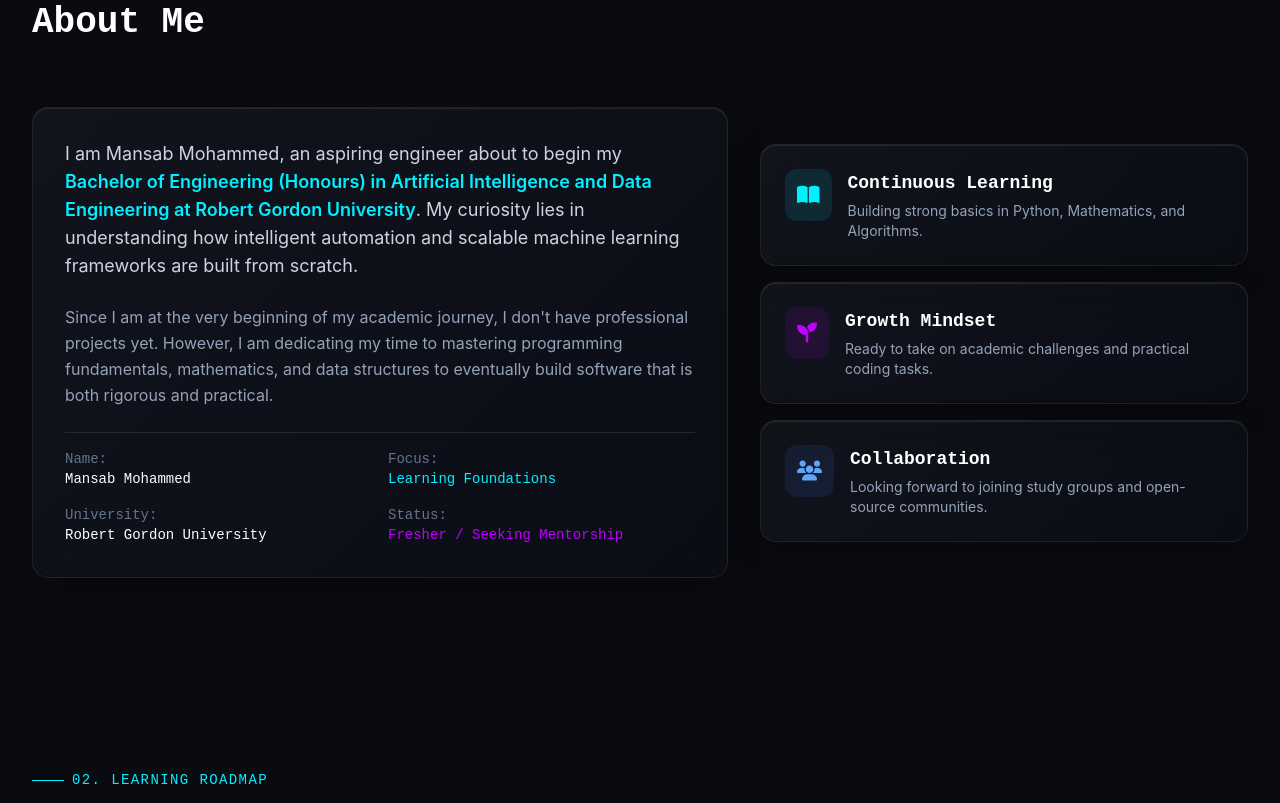
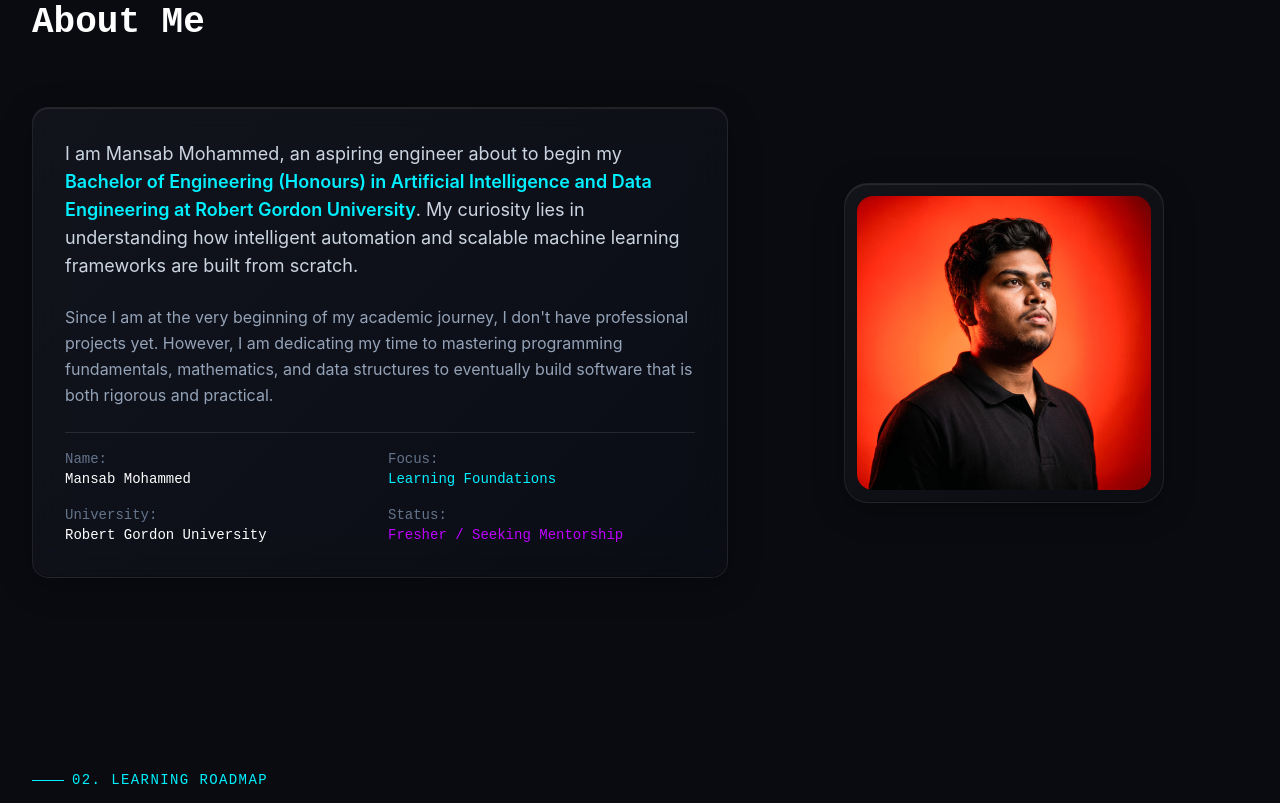
Before and after one commit to mansab29/my-portfolio, a plain HTML site: page index.html in a window 1280 px wide. Shown: the part 929-1732 px from the top of the page. Drawn offline with nearby package versions, Linux system fonts and the light colour scheme.

Commit message:
Update index.html

```diff
--- a/index.html
+++ b/index.html
@@ -75,13 +75,11 @@
             overflow: hidden;
             transform: translate3d(0, 0, 0);
             backface-visibility: hidden;
-            /* Ultra-smooth easing for fluid feel */
             transition: transform 0.5s cubic-bezier(0.25, 1, 0.5, 1),
                         border-color 0.5s cubic-bezier(0.25, 1, 0.5, 1),
                         box-shadow 0.5s cubic-bezier(0.25, 1, 0.5, 1);
         }
 
-        /* Moving Light Reflection (Liquid Glass Specular Highlight) */
         .glass-panel::before {
             content: '';
             position: absolute;
@@ -117,13 +115,11 @@
             transform: scale(0.95) translateY(0) !important;
         }
 
-        /* --- FLUID SPRING BUTTONS --- */
         .magnetic {
-            transition: transform 0.4s cubic-bezier(0.34, 1.56, 0.64, 1); /* Spring physics */
+            transition: transform 0.4s cubic-bezier(0.34, 1.56, 0.64, 1);
             will-change: transform;
         }
 
-        /* --- FLUID BACKGROUND ORBS (Morphing & Moving) --- */
         @keyframes fluid-blob-1 {
             0%, 100% { transform: translate(0, 0) scale(1) rotate(0deg); border-radius: 60% 40% 30% 70% / 60% 30% 70% 40%; }
             33% { transform: translate(30px, -50px) scale(1.1) rotate(45deg); border-radius: 30% 70% 70% 30% / 30% 30% 70% 70%; }
@@ -181,7 +177,6 @@
             text-shadow: 0 0 10px rgba(0, 240, 255, 0.5);
         }
 
-        /* Fluid Reveal Animation */
         .reveal {
             opacity: 0;
             transform: translateY(40px) scale(0.98);
@@ -345,7 +340,7 @@
         </div>
     </section>
 
-    <!-- About Section (z-10) -->
+    <!-- About Section (z-10) WITH PHOTO (Now in Color) -->
     <section id="about" class="relative z-10 py-24 px-4 sm:px-6 lg:px-8 max-w-7xl mx-auto">
         <div class="space-y-4 mb-16 reveal">
             <div class="font-mono text-cyber-cyan text-sm tracking-widest uppercase flex items-center space-x-2">
@@ -356,6 +351,8 @@
         </div>
 
         <div class="grid grid-cols-1 lg:grid-cols-12 gap-8 items-center">
+
+            <!-- Left Side: Text Content -->
             <div class="lg:col-span-7 glass-panel card-lift p-8 rounded-2xl space-y-6 reveal">
                 <div class="relative z-10 space-y-6">
                     <p class="text-slate-300 leading-relaxed text-base sm:text-lg">
@@ -386,37 +383,19 @@
                 </div>
             </div>
 
-            <div class="lg:col-span-5 grid grid-cols-1 gap-4">
-                <div class="glass-panel card-lift p-6 rounded-2xl flex items-start space-x-4 reveal delay-100">
-                    <div class="p-3 bg-cyber-cyan/10 rounded-xl text-cyber-cyan text-xl relative z-10">
-                        <i class="fa-solid fa-book-open"></i>
-                    </div>
-                    <div class="relative z-10">
-                        <h3 class="font-mono font-bold text-white text-lg">Continuous Learning</h3>
-                        <p class="text-slate-400 text-sm mt-1">Building strong basics in Python, Mathematics, and Algorithms.</p>
-                    </div>
-                </div>
+            <!-- Right Side: Profile Photo in Liquid Glass Frame (COLOR) -->
+            <div class="lg:col-span-5 reveal delay-200 flex justify-center">
+                <div class="glass-panel p-3 rounded-3xl relative group w-64 h-64 sm:w-80 sm:h-80 overflow-hidden">
+                    <!-- Grayscale removed here -->
+                    <img src="profile.jpg" alt="Mansab Mohammed"
+                         class="w-full h-full object-cover rounded-2xl transition-all duration-700 relative z-10"
+                         onerror="this.src='https://upload.wikimedia.org/wikipedia/commons/8/89/Portrait_Placeholder.png'; this.classList.add('p-8');">
 
-                <div class="glass-panel card-lift p-6 rounded-2xl flex items-start space-x-4 reveal delay-200">
-                    <div class="p-3 bg-cyber-purple/10 rounded-xl text-cyber-purple text-xl relative z-10">
-                        <i class="fa-solid fa-seedling"></i>
-                    </div>
-                    <div class="relative z-10">
-                        <h3 class="font-mono font-bold text-white text-lg">Growth Mindset</h3>
-                        <p class="text-slate-400 text-sm mt-1">Ready to take on academic challenges and practical coding tasks.</p>
-                    </div>
-                </div>
-
-                <div class="glass-panel card-lift p-6 rounded-2xl flex items-start space-x-4 reveal delay-300">
-                    <div class="p-3 bg-blue-500/10 rounded-xl text-blue-400 text-xl relative z-10">
-                        <i class="fa-solid fa-users"></i>
-                    </div>
-                    <div class="relative z-10">
-                        <h3 class="font-mono font-bold text-white text-lg">Collaboration</h3>
-                        <p class="text-slate-400 text-sm mt-1">Looking forward to joining study groups and open-source communities.</p>
-                    </div>
+                    <!-- Neon Glow behind photo -->
+                    <div class="absolute inset-0 bg-gradient-to-tr from-cyber-cyan to-cyber-purple opacity-0 group-hover:opacity-40 blur-2xl transition-opacity duration-700 z-0"></div>
                 </div>
             </div>
+
         </div>
     </section>
 
@@ -755,7 +734,6 @@
                 const x = e.clientX - rect.left;
                 const y = e.clientY - rect.top;
 
-                // Update CSS variables for the radial gradient highlight
                 panel.style.setProperty('--mouse-x', `${x}px`);
                 panel.style.setProperty('--mouse-y', `${y}px`);
             });
```
